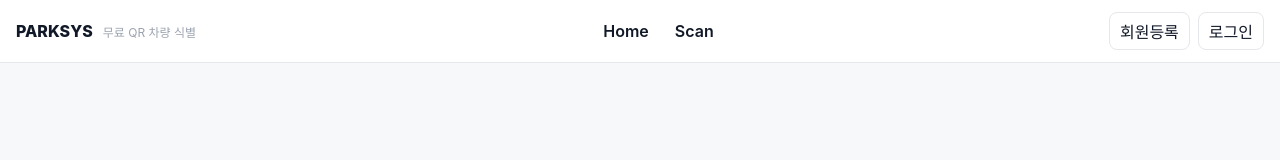
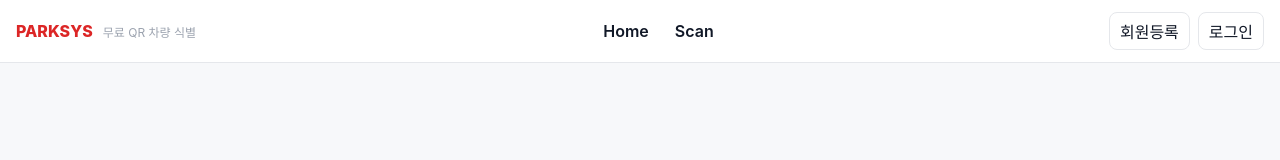
Before and after one commit to iddiko/park_qr, a Next.js app: page / in a window 1280 px wide. Shown: the top 160 px of the page. Built offline with nearby package versions, Linux system fonts and the light colour scheme; no server answers; the database is empty; a web font is replaced by a local one.

Commit message:
정리: history UI 및 대시보드 수정

```diff
--- a/components/NavBar.tsx
+++ b/components/NavBar.tsx
@@ -125,7 +125,7 @@ export default function NavBar() {
       <div style={{ display: 'flex', alignItems: 'center', gap: 10, marginRight: 12 }}>
         <Link
           href={role === 'guest' ? '/' : visibleMenus[0]?.href ?? '/'}
-          style={{ fontWeight: 800, fontSize: 16, color: '#111827', textDecoration: 'none' }}
+          style={{ fontWeight: 800, fontSize: 16, color: '#dc2626', textDecoration: 'none' }}
         >
           PARKSYS
         </Link>
```
